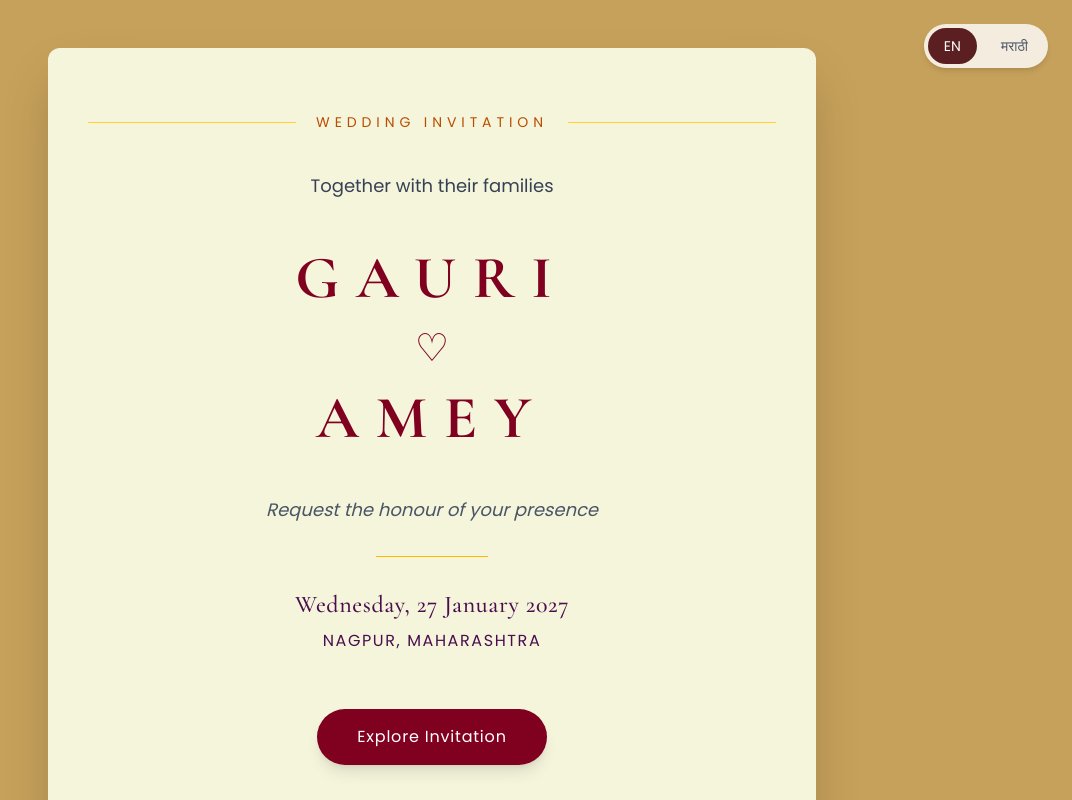
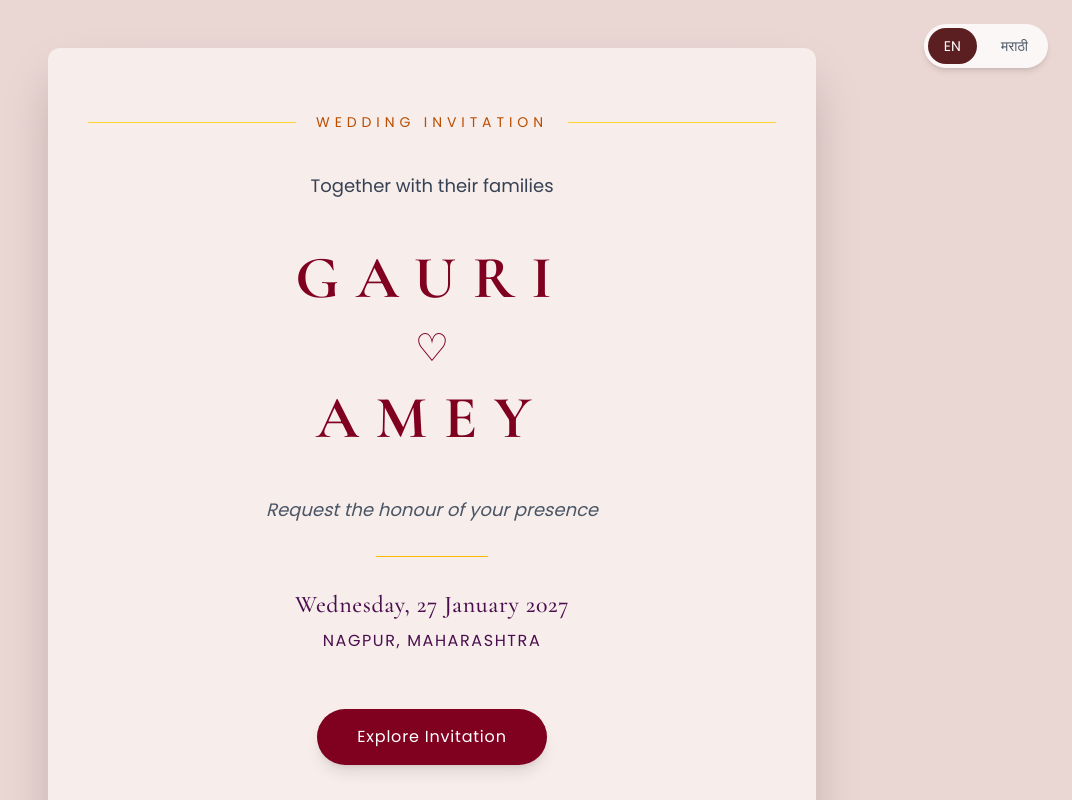
Before and after one commit to Gauri9/GauriChaAmey, a React (Vite) app in the folder lagna-patrika/: page / in a window 1280 px wide. Shown: the top 800 px of the page, without its empty margins (208-1280 px from the left). Built offline with nearby package versions, Linux system fonts and the light colour scheme.

Commit message:
add more themes

```diff
--- a/lagna-patrika/src/index.css
+++ b/lagna-patrika/src/index.css
@@ -1,5 +1,6 @@
 @import "tailwindcss";
 
+/**
 @theme {
 
   --color-primary: 	#800020;
@@ -17,7 +18,111 @@
 
   --font-serif: "Cormorant Garamond", serif;
   --font-sans: "Poppins", sans-serif;
+} */
+
+/**
+@theme {
+  --color-primary: #155E63;
+  --color-primary-dark: #0E4549;
+  --color-primary-light: #3D8588;
+
+  --color-secondary: #B08D57;
+
+  --color-background: #F5EFE3;
+  --color-surface: #FFFDF7;
+
+  --color-text-primary: #163A3D;
+  --color-text-secondary: #6B6255;
+  --color-text-light: #FFFDF7;
+
+  --font-serif: "Cormorant Garamond", serif;
+  --font-sans: "Poppins", sans-serif;
+}*/
+
+/**
+@theme {
+  --color-primary: #7A3045;
+  --color-primary-dark: #542033;
+  --color-primary-light: #A65D70;
+
+  --color-secondary: #B08D57;
+
+  --color-background: #F7EDEB;
+  --color-surface: #FFF9F6;
+
+//  --color-text-primary: #4A2630;
+  --color-text-secondary: #80666B;
+  --color-text-light: #FFF9F6;
+
+  --font-serif: "Cormorant Garamond", serif;
+  --font-sans: "Poppins", sans-serif;
+} **/
+
+/* shortlisted. try more darkaer rosy bg*/
+
+@theme {
+  --color-primary: 	#800020;
+  --color-primary-dark: #800020;
+  --color-primary-light: #800020;
+
+  --color-secondary: #B08D57;
+
+  --color-background: #F7EDEB;
+  --color-surface: #FFF9F6;
+
+ /*overwrite background and surface colors to make it more rosy*/
+  --color-background: #EAD6D3;
+  --color-surface: #F7EDEB;
+
+
+--color-text-primary: #800020;
+  --color-text-secondary:#800020;
+  --color-text-light: #800020;
+
+  --font-serif: "Cormorant Garamond", serif;
+  --font-sans: "Poppins", sans-serif;
 }
+
+
+  /*
+  @theme {
+  --color-primary: 	#800020;
+  --color-primary-dark: #800020;
+  --color-primary-light: #800020;
+
+
+  --color-secondary: #B88A44;
+
+  --color-background: #F4E8D5;
+  --color-surface: #FFF9EE;
+
+  --color-text-primary: #4D2C25;
+  --color-text-secondary: #786258;
+  --color-text-light: #FFF9EE;
+
+  --font-serif: "Cormorant Garamond", serif;
+  --font-sans: "Poppins", sans-serif;
+}*/
+
+/*
+@theme {
+  --color-primary: #7B1E2B;
+  --color-primary-dark: #4D111A;
+  --color-primary-light: #A94A56;
+
+  --color-secondary: #B88A44;
+
+  --color-background: #F3E8D2;
+  --color-surface: #FFFDF5;
+
+  --color-text-primary: #4A1C23;
+  --color-text-secondary: #75615B;
+  --color-text-light: #FFFDF5;
+
+  --font-serif: "Cormorant Garamond", serif;
+  --font-sans: "Poppins", sans-serif;
+} */
+
 
 html {
   scroll-behavior: smooth;
```
